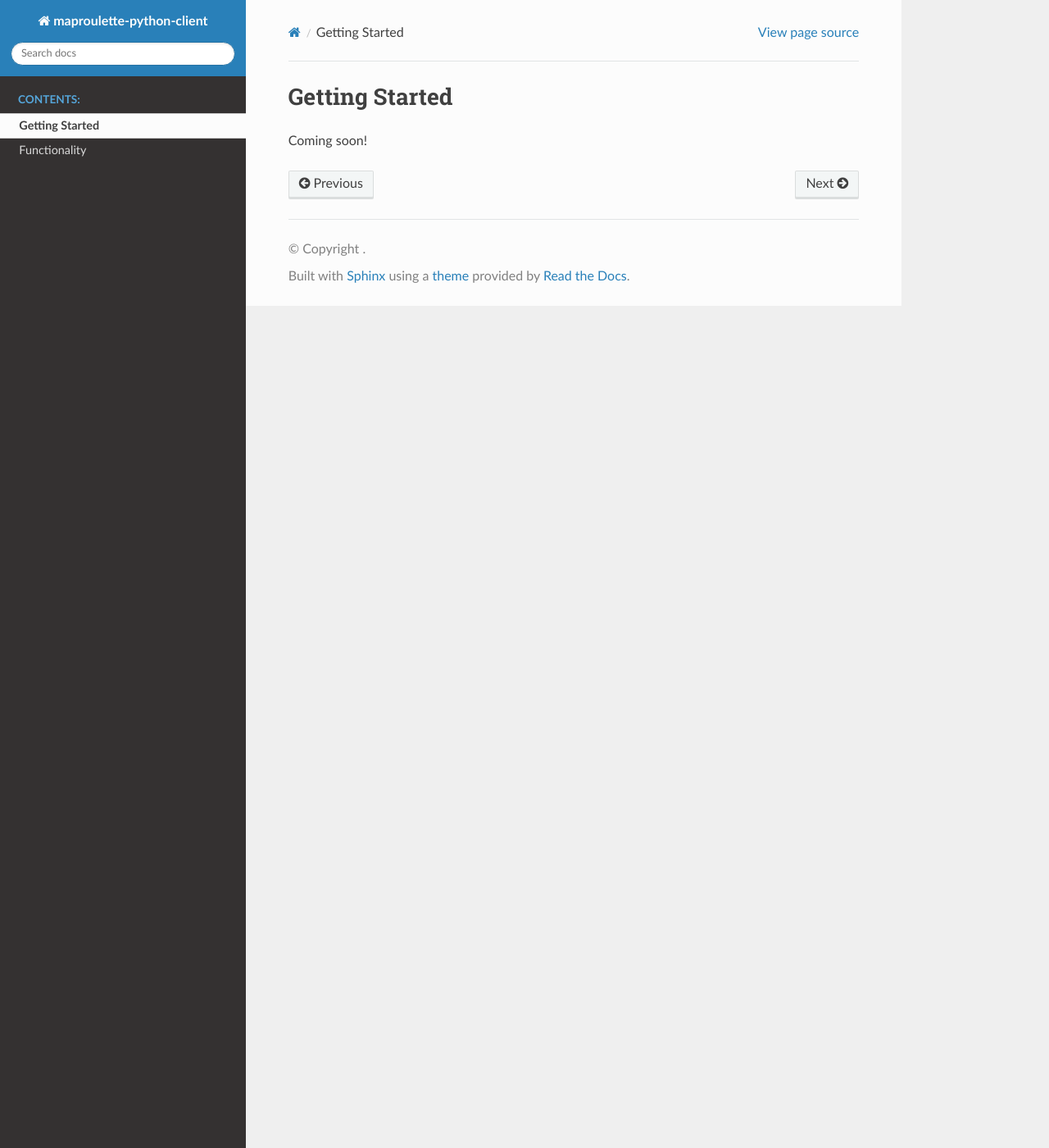
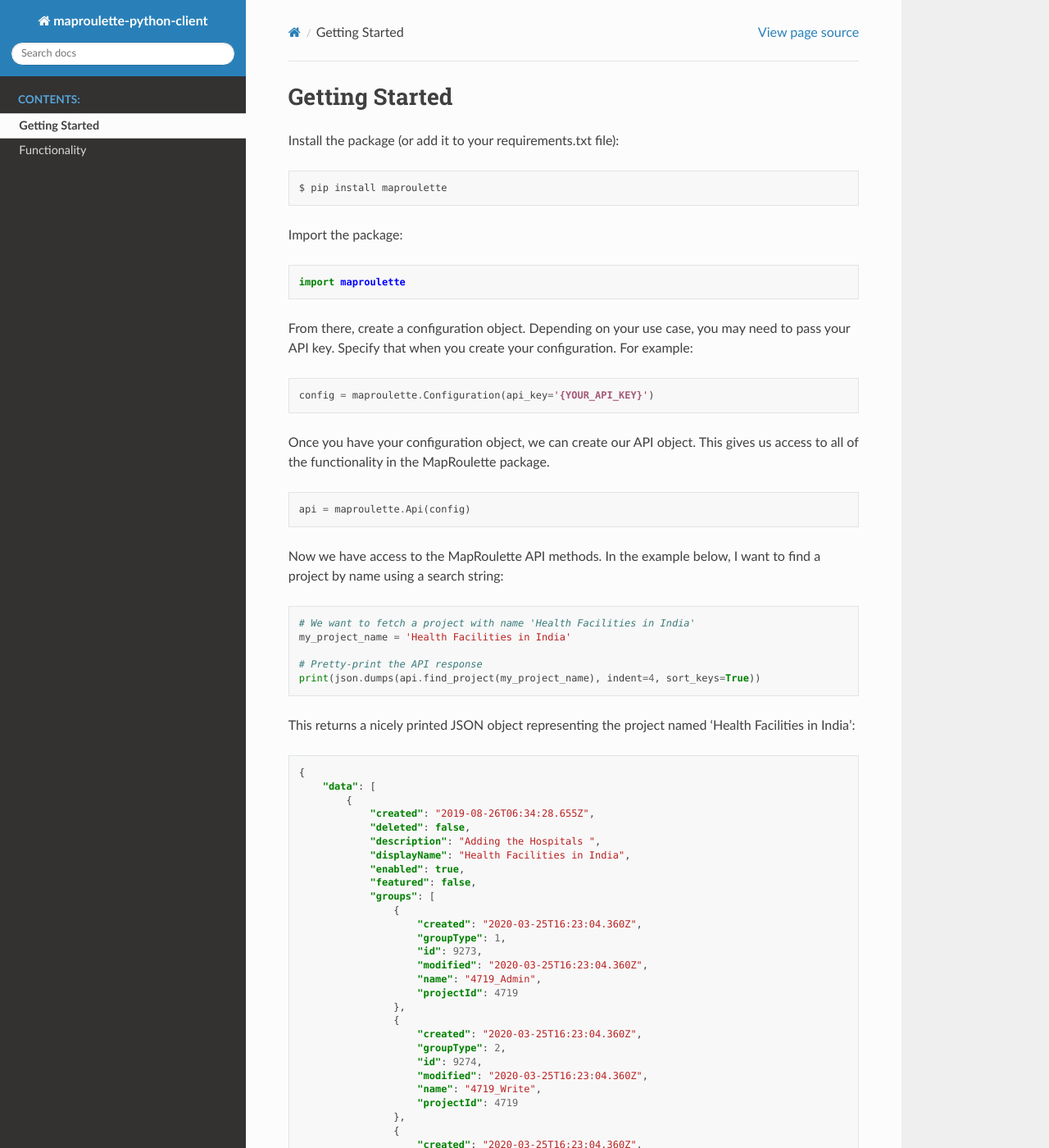
Before and after one commit to osmlab/maproulette-python-client, a Sphinx documentation site: the page built from docs/usage/getting_started.rst, in a window 1280 px wide and 1400 px high. Shown: the whole window at 82% size. Built offline with Sphinx 7.4.7 and the Read the Docs theme 2.0.0, drawn with Linux system fonts in a browser that asks for light colours; some of the changed text lies outside the part shown.

Commit message:
Changed theme and added getting started section;

```diff
--- a/docs/usage/getting_started.rst
+++ b/docs/usage/getting_started.rst
@@ -1,4 +1,91 @@
 Getting Started
 =====================================================
 
-Coming soon!
+Install the package (or add it to your requirements.txt file):
+
+.. code-block:: bash
+
+    $ pip install maproulette
+
+Import the package:
+
+.. code-block:: python
+
+    import maproulette
+
+
+From there, create a configuration object. Depending on your use case, you may need to pass your API key. Specify
+that when you create your configuration. For example:
+
+.. code-block:: python
+
+    config = maproulette.Configuration(api_key='{YOUR_API_KEY}')
+
+
+Once you have your configuration object, we can create our API object. This gives us access to all of the functionality
+in the MapRoulette package.
+
+.. code-block:: python
+
+    api = maproulette.Api(config)
+
+
+Now we have access to the MapRoulette API methods. In the example below, I want to find a project by name using a search
+string:
+
+.. code-block:: python
+
+    # We want to fetch a project with name 'Health Facilities in India'
+    my_project_name = 'Health Facilities in India'
+
+    # Pretty-print the API response
+    print(json.dumps(api.find_project(my_project_name), indent=4, sort_keys=True))
+
+This returns a nicely printed JSON object representing the project named 'Health Facilities in India':
+
+.. code-block:: json
+
+    {
+        "data": [
+            {
+                "created": "2019-08-26T06:34:28.655Z",
+                "deleted": false,
+                "description": "Adding the Hospitals ",
+                "displayName": "Health Facilities in India",
+                "enabled": true,
+                "featured": false,
+                "groups": [
+                    {
+                        "created": "2020-03-25T16:23:04.360Z",
+                        "groupType": 1,
+                        "id": 9273,
+                        "modified": "2020-03-25T16:23:04.360Z",
+                        "name": "4719_Admin",
+                        "projectId": 4719
+                    },
+                    {
+                        "created": "2020-03-25T16:23:04.360Z",
+                        "groupType": 2,
+                        "id": 9274,
+                        "modified": "2020-03-25T16:23:04.360Z",
+                        "name": "4719_Write",
+                        "projectId": 4719
+                    },
+                    {
+                        "created": "2020-03-25T16:23:04.360Z",
+                        "groupType": 3,
+                        "id": 9275,
+                        "modified": "2020-03-25T16:23:04.360Z",
+                        "name": "4719_Read",
+                        "projectId": 4719
+                    }
+                ],
+                "id": 4719,
+                "isVirtual": false,
+                "modified": "2020-01-30T11:05:44.466Z",
+                "name": "health_facilities_in_india",
+                "owner": 4785024
+            }
+        ],
+        "status": 200
+    }
--- a/requirements.txt
+++ b/requirements.txt
@@ -1,2 +1,3 @@
 requests==2.23.0
 tox==3.14.5
+sphinx_rtd_theme
```
Also changed, not shown: 6 other files.
